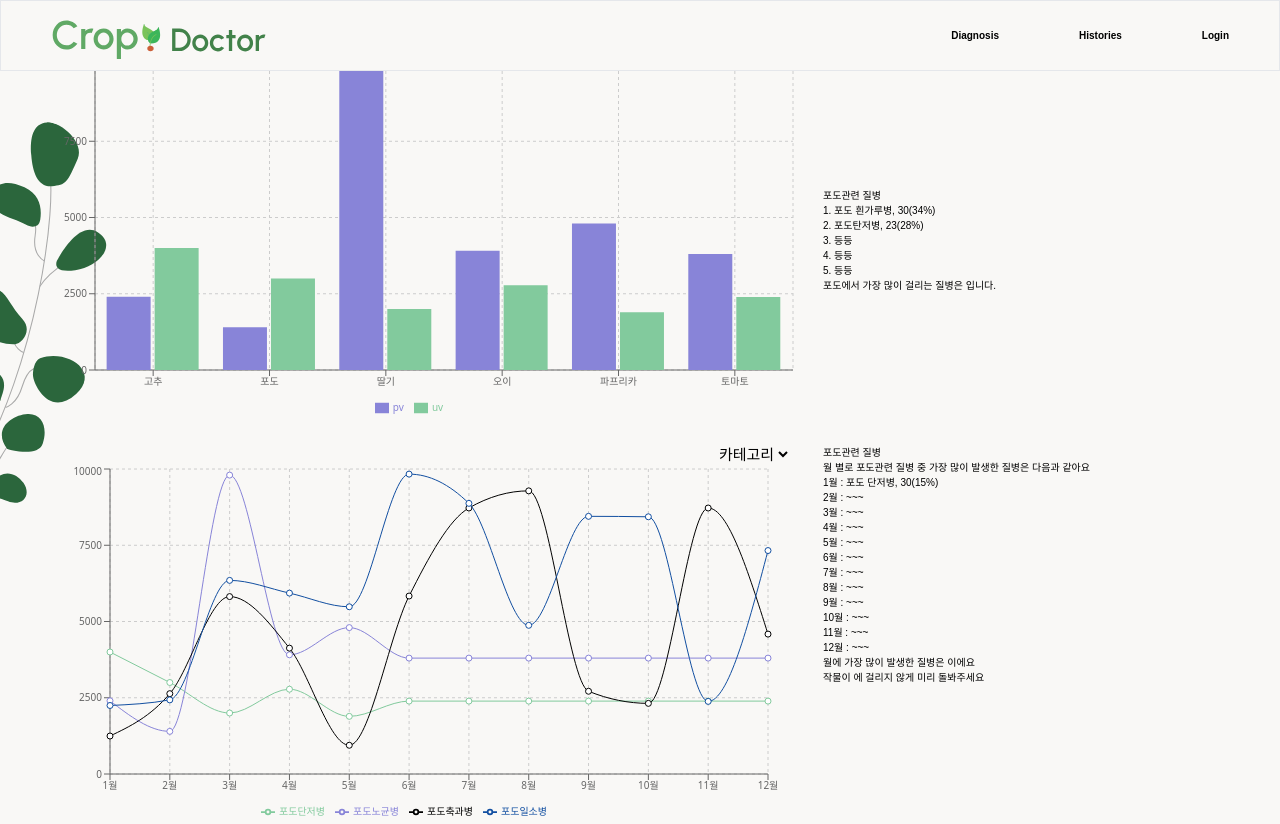
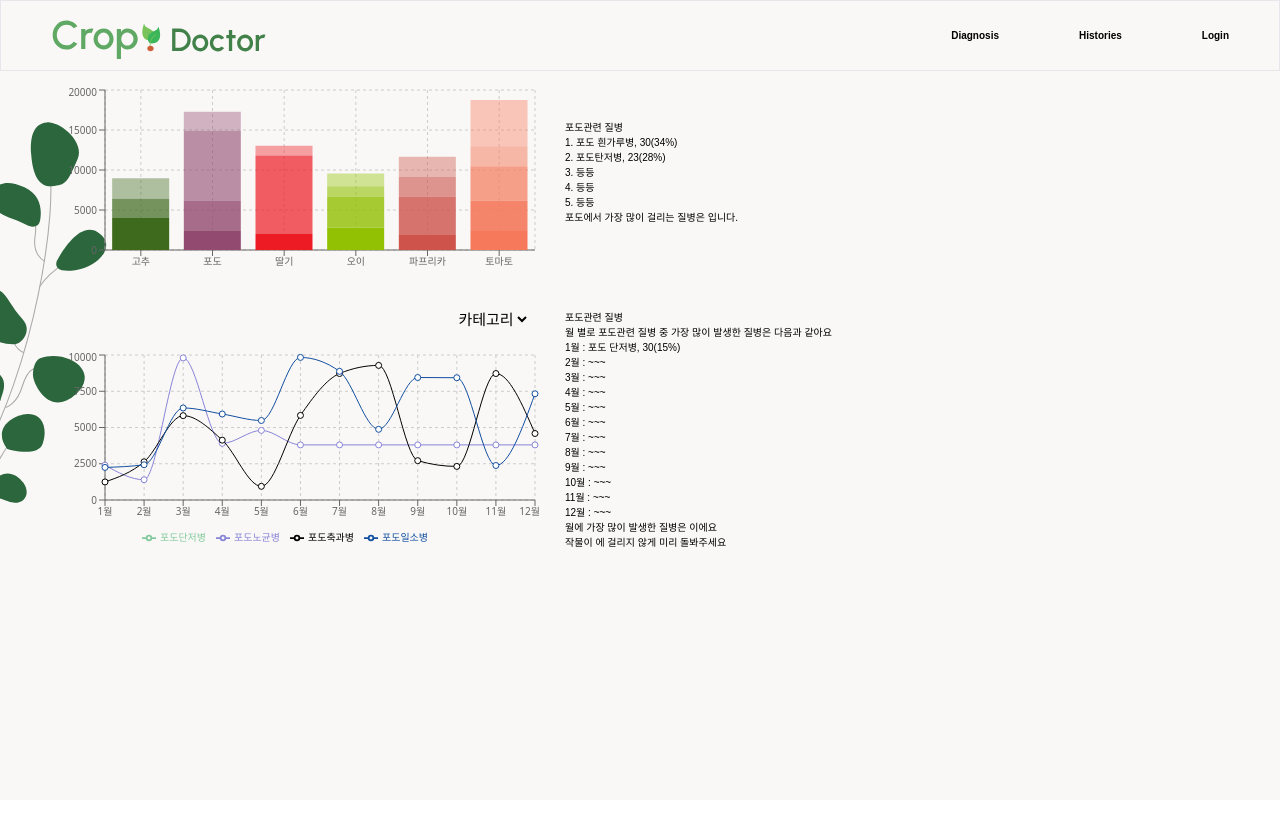
Before and after one commit to S-V-23-BootCamp-Team-F/frontend, a React (Vite) app: page /stastics in a window 1280 px wide. After the commit the page ends 800 px from the top, so only its background shows below. Built offline with nearby package versions, Linux system fonts and the light colour scheme.

Commit message:
design : 차트 디자인

```diff
--- a/src/components/Cropchart.tsx
+++ b/src/components/Cropchart.tsx
@@ -1,50 +1,91 @@
 import React from "react";
-import { CartesianGrid, XAxis, YAxis, BarChart, Bar, Legend, Tooltip } from 'recharts';
+import { CartesianGrid, XAxis, YAxis, BarChart, Bar, Legend, Tooltip, ResponsiveContainer } from 'recharts';
 
 
 const Cropchart = () => {
   const data = [
     {
       "name": "고추",
-      "uv": 4000,
-      "pv": 2400
+      "고추탄저병": 4000,
+      "고추흰가루병": 2400,
+      "고추칼슘결핍": 2578,
     },
     {
       "name": "포도",
-      "uv": 3000,
-      "pv": 1398
+      "포도탄저병": 2390,
+      "포도노균병": 3800,
+      "포도축과병": 8721,
+      "포도일소병": 2381,
     },
     {
       "name": "딸기",
-      "uv": 2000,
-      "pv": 9800
+      "딸기잿빛곰팡이": 2000,
+      "딸기흰가루병": 9800,
+      "딸기냉해피해": 1232,
     },
     {
       "name": "오이",
-      "uv": 2780,
-      "pv": 3908
+      "오이노균병": 2780,
+      "오이흰가루병": 3908,
+      "오이다량원소결핍": 1287,
+      "오이냉해피해":1587
     },
     {
       "name": "파프리카",
-      "uv": 1890,
-      "pv": 4800
+      "모잘록병": 1890,
+      "파프리카흰가루병": 4800,
+      "파프리카다량원소결핍": 2476,
+      "파프리카칼슘결핍":2487
     },
     {
       "name": "토마토",
-      "uv": 2390,
-      "pv": 3800
+      "토마토잿빛곰팡이병": 2390,
+      "토마토흰가루병": 3800,
+      "토마토질소결핍": 4287,
+      "토마토인결핍": 2487,
+      "토마토칼륨결핍": 5782
+
     },
   ]
   return (
-    <BarChart width={768} height={360} data={data}>
+    <div className="mt-10 ml-4 w-800 h-80">
+    <ResponsiveContainer>
+    <BarChart data={data}>
     <CartesianGrid strokeDasharray="3 3" />
     <XAxis dataKey="name" />
     <YAxis />
     <Tooltip />
-    <Legend />
-    <Bar dataKey="pv" fill="#8884d8" />
-    <Bar dataKey="uv" fill="#82ca9d" />
+    <Bar dataKey="고추탄저병" stackId="a" fill="#3E6A1D" opacity={1.0}/>
+    <Bar dataKey="고추흰가루병" stackId="a" fill="#3E6A1D" opacity={0.7}/>
+    <Bar dataKey="고추칼슘결핍" stackId="a" fill="#3E6A1D" opacity={0.4}/>
+
+    <Bar dataKey="포도탄저병" stackId="a" fill="#924A70" opacity={1.0}/>
+    <Bar dataKey="포도노균병" stackId="a" fill="#924A70" opacity={0.8}/>
+    <Bar dataKey="포도축과병" stackId="a" fill="#924A70" opacity={0.6}/>
+    <Bar dataKey="포도일소병" stackId="a" fill="#924A70" opacity={0.4}/>
+
+    <Bar dataKey="딸기잿빛곰팡이" stackId="a" fill="#ED1B24" opacity={1.0}/>
+    <Bar dataKey="딸기흰가루병" stackId="a" fill="#ED1B24" opacity={0.7}/>
+    <Bar dataKey="딸기냉해피해" stackId="a" fill="#ED1B24" opacity={0.4}/>
+
+    <Bar dataKey="오이노균병" stackId="a" fill="#92C002" opacity={1.0}/>
+    <Bar dataKey="오이흰가루병" stackId="a" fill="#92C002" opacity={0.8}/>
+    <Bar dataKey="오이다량원소결핍" stackId="a" fill="#92C002" opacity={0.6}/>
+    <Bar dataKey="오이냉해피해" stackId="a" fill="#92C002" opacity={0.4}/>
+
+    <Bar dataKey="모잘록병" stackId="a" fill="#CE534A" opacity={1.0}/>
+    <Bar dataKey="파프리카흰가루병" stackId="a" fill="#CE534A" opacity={0.8}/>
+    <Bar dataKey="파프리카다량원소결핍" stackId="a" fill="#CE534A" opacity={0.6}/>
+    <Bar dataKey="파프리카칼슘결핍" stackId="a" fill="#CE534A" opacity={0.4}/>
+
+    <Bar dataKey="토마토잿빛곰팡이병" stackId="a" fill="#F6795B" opacity={1.0}/>
+    <Bar dataKey="토마토흰가루병" stackId="a" fill="#F6795B" opacity={0.9}/>
+    <Bar dataKey="토마토질소결핍" stackId="a" fill="#F6795B" opacity={0.7}/>
+    <Bar dataKey="토마토인결핍" stackId="a" fill="#F6795B" opacity={0.5}/>
+    <Bar dataKey="토마토칼륨결핍" stackId="a" fill="#F6795B" opacity={0.4}/>
   </BarChart>
+  </ResponsiveContainer>
+  </div>
   );
 };
 
--- a/src/components/Periodchart.tsx
+++ b/src/components/Periodchart.tsx
@@ -1,89 +1,89 @@
 import React from "react";
-import { LineChart, Line, CartesianGrid, XAxis, YAxis, Tooltip, Legend } from 'recharts';
+import { LineChart, Line, CartesianGrid, XAxis, YAxis, Tooltip, Legend, ResponsiveContainer } from 'recharts';
 
 
 const Periodchart = () => {
-    const data = [
+    const grapedata = [
         {
           "name": "1월",
-          "포도단저병": 4000,
+          "포도탄저병": 4000,
           "포도노균병": 2400,
           "포도축과병": 1245,
           "포도일소병": 2246,
         },
         {
           "name": "2월",
-          "포도단저병": 3000,
+          "포도탄저병": 3000,
           "포도노균병": 1398,
           "포도축과병": 2634,
           "포도일소병": 2430,
         },
         {
           "name": "3월",
-          "포도단저병": 2000,
+          "포도탄저병": 2000,
           "포도노균병": 9800,
           "포도축과병": 5817,
           "포도일소병": 6348,
         },
         {
           "name": "4월",
-          "포도단저병": 2780,
+          "포도탄저병": 2780,
           "포도노균병": 3908,
           "포도축과병": 4127,
           "포도일소병": 5931,
         },
         {
           "name": "5월",
-          "포도단저병": 1890,
+          "포도탄저병": 1890,
           "포도노균병": 4800,
           "포도축과병": 942,
           "포도일소병": 5483,
         },
         {
           "name": "6월",
-          "포도단저병": 2390,
+          "포도탄저병": 2390,
           "포도노균병": 3800,
           "포도축과병": 5835,
           "포도일소병": 9832,
         },
         {
             "name": "7월",
-            "포도단저병": 2390,
+            "포도탄저병": 2390,
             "포도노균병": 3800,
             "포도축과병": 8722,
             "포도일소병": 8873,
         },
           {
             "name": "8월",
-            "포도단저병": 2390,
+            "포도탄저병": 2390,
             "포도노균병": 3800,
             "포도축과병": 9283,
             "포도일소병": 4875,
           },
           {
             "name": "9월",
-            "포도단저병": 2390,
+            "포도탄저병": 2390,
             "포도노균병": 3800,
             "포도축과병": 2713,
             "포도일소병": 8448,
           },
           {
             "name": "10월",
-            "포도단저병": 2390,
+            "포도탄저병": 2390,
             "포도노균병": 3800,
             "포도축과병": 2316,
             "포도일소병": 8433,
           },
           {
             "name": "11월",
-            "포도단저병": 2390,
+            "포도탄저병": 2390,
             "포도노균병": 3800,
             "포도축과병": 8721,
             "포도일소병": 2381,
           },
           {
             "name": "12월",
-            "포도단저병": 2390,
+            "포도탄저병": 2390,
             "포도노균병": 3800,
             "포도축과병": 4587,
             "포도일소병": 7326,
@@ -91,8 +91,9 @@ const Periodchart = () => {
       ]
 
   return (
-        <LineChart width={768} height={360} data={data}
-          margin={{ top: 5, right: 30, left: 20, bottom: 5 }}>
+    <div className="ml-4 w-800 h-80">
+        <ResponsiveContainer>
+        <LineChart data={grapedata}>
               <CartesianGrid strokeDasharray="3 3" />
               <XAxis dataKey="name" />
               <YAxis />
@@ -103,6 +104,8 @@ const Periodchart = () => {
               <Line type="monotone" dataKey="포도축과병" stroke="#000000" />
               <Line type="monotone" dataKey="포도일소병" stroke="#124fa1" />
           </LineChart>
+          </ResponsiveContainer>
+          </div>
   );
 };
 
--- a/src/pages/StasticsPage.tsx
+++ b/src/pages/StasticsPage.tsx
@@ -14,7 +14,7 @@ const StasticsPage = () =>{
             {/*내용*/}
             <div className="mt-10 px-12 pt-4">
                 {/*위쪽*/}
-                <div className="flex flex-col min-[1130px]:flex-row align-middle">
+                <div className="flex flex-wrap align-middle">
                     {/*위 차트*/}
                     <div className="ml-0">
                         <Cropchart />
@@ -34,7 +34,7 @@ const StasticsPage = () =>{
                 <div>
                     <div className="flex flex-wrap mt-10 align-middle">
                         <div className="flex flex-col">
-                            <select className="m-auto mr-3 w-auto bg-background text-center font-kor-bold text-2xl md:mt-0">
+                            <select className="m-auto mr-4 w-auto bg-background text-center font-kor-bold text-2xl md:mt-0">
                                 <option value="0">카테고리</option>
                                 <option value="1">고추</option>
                                 <option value="2">포도</option>
--- a/tailwind.config.cjs
+++ b/tailwind.config.cjs
@@ -20,6 +20,7 @@ module.exports = {
         600: "37.5rem",
         404: "25.25rem",
         700: "43.75rem",
+        800: "50rem"
       },
       height: {
         750: "46.875rem",
```
